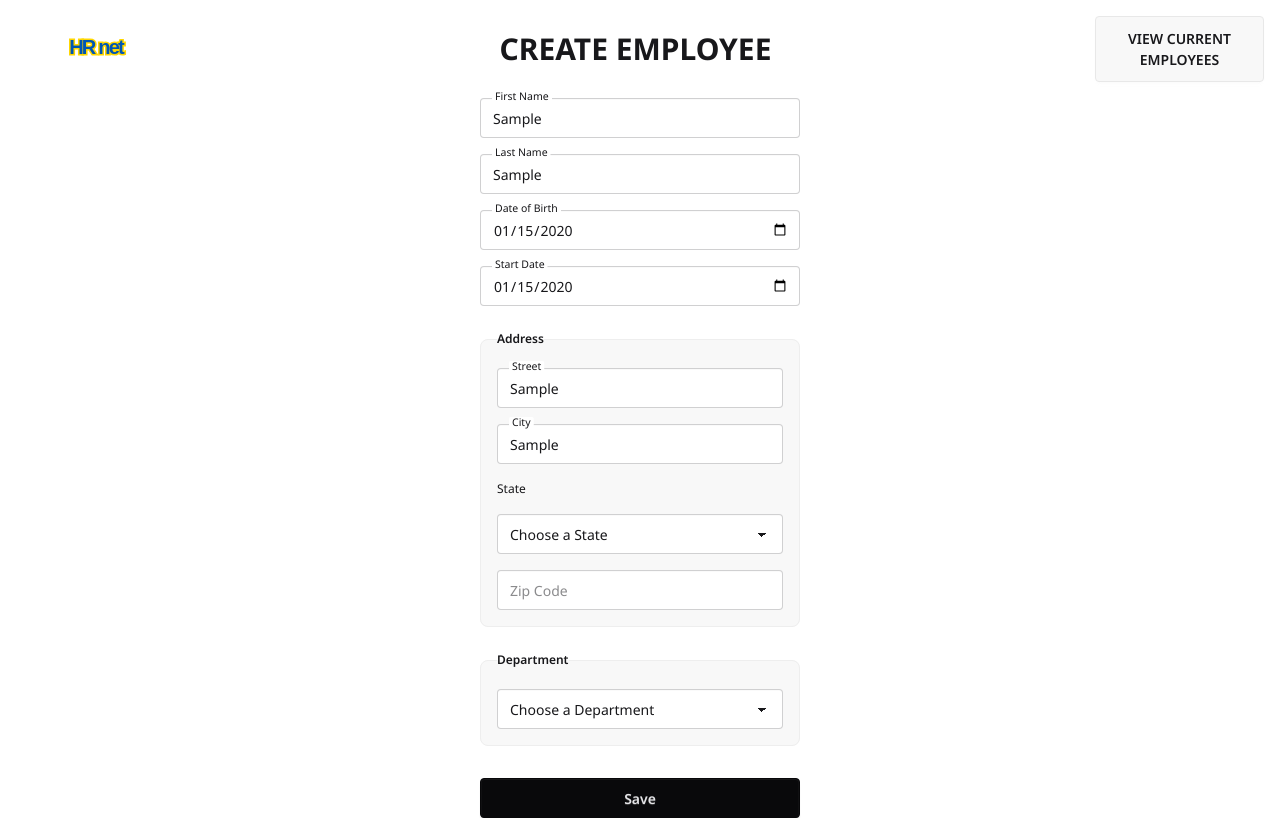
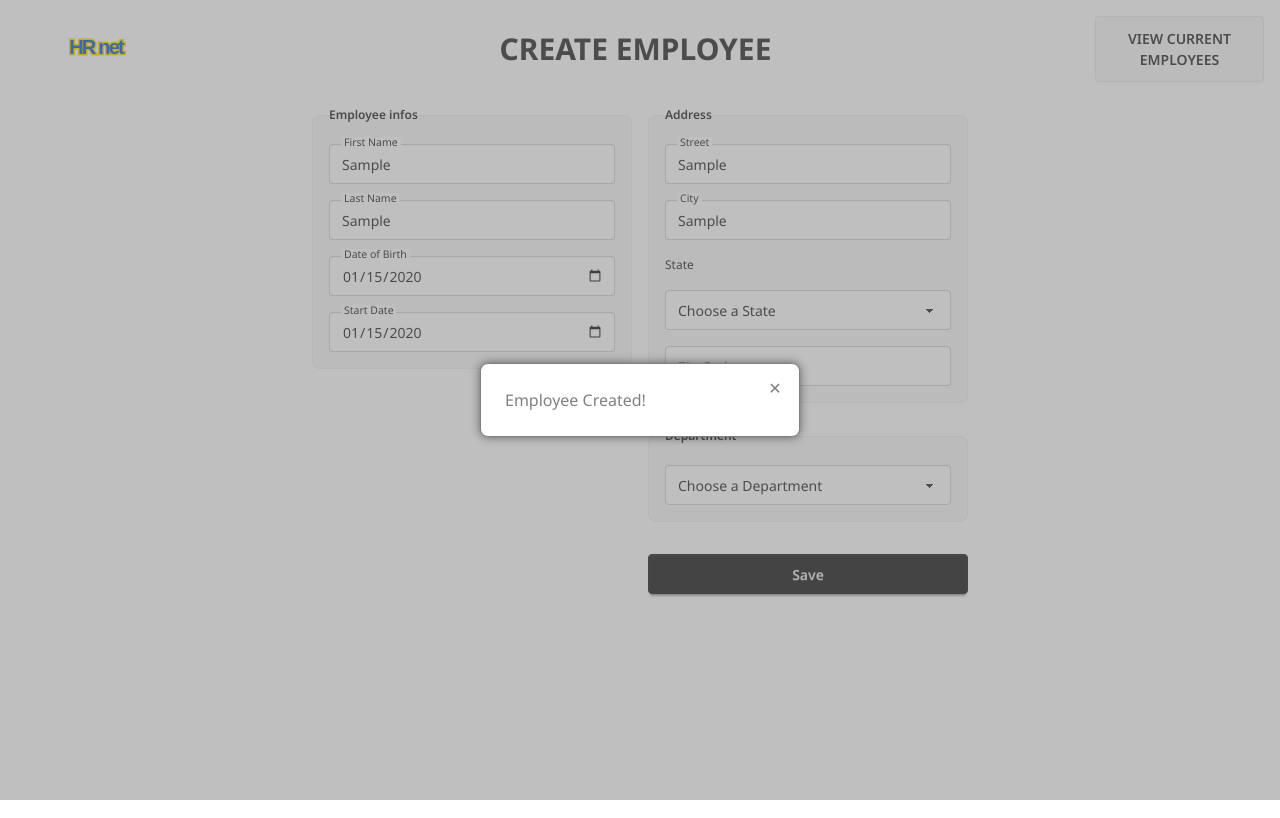
Before and after one commit to rnoyer/oc_projet_14_hrnet, a React (Vite) app: page / in a window 1280 px wide. Both pictures are taken after typing "Sample", "Sample", "2020-01-15", "2020-01-15", "Sample", "Sample" into the empty fields and a click on the input "Save". Built offline with nearby package versions, Linux system fonts and the light colour scheme.

Commit message:
add modal

```diff
--- a/src/components/EmployeeForm.jsx
+++ b/src/components/EmployeeForm.jsx
@@ -4,7 +4,7 @@ import { useState } from "react";
 import { useDispatch } from "react-redux";
 import { addEmployee } from "../features/employeesSlice";
 
-export default function EmployeeForm() {
+export default function EmployeeForm({ onSuccess }) {
   const [formContent, setFormContent] = useState({});
   const dispatch = useDispatch();
 
@@ -16,11 +16,19 @@ export default function EmployeeForm() {
   function submitForm(event) {
     event.preventDefault();
     dispatch(addEmployee(formContent));
+    if (onSuccess) onSuccess();
   }
 
   return (
-    <div className="flex flex-col items-center">
-      <form className="flex flex-col gap-4" onSubmit={submitForm} method="post">
+    <div className="flex justify-center">
+      <form
+        className="flex gap-4 flex-wrap justify-center"
+        onSubmit={submitForm}
+        method="post"
+      >
+        <div className="flex flex-col gap-4">
+          <fieldset className="fieldset bg-base-200 border-base-300 rounded-box w-xs border p-4 gap-4">
+            <legend className="fieldset-legend">Employee infos</legend>
             <label htmlFor="firstName" className="floating-label">
               <span>First Name</span>
               <input
@@ -31,7 +39,6 @@ export default function EmployeeForm() {
                 onChange={inputLogger}
               />
             </label>
-
             <label htmlFor="lastName" className="floating-label">
               <span>Last Name</span>
               <input
@@ -42,7 +49,6 @@ export default function EmployeeForm() {
                 onChange={inputLogger}
               />
             </label>
-
             <label htmlFor="dateofbirth" className="floating-label">
               <span>Date of Birth</span>
               <input
@@ -53,7 +59,6 @@ export default function EmployeeForm() {
                 onChange={inputLogger}
               />
             </label>
-
             <label htmlFor="startDate" className="floating-label">
               <span>Start Date</span>
               <input
@@ -64,7 +69,9 @@ export default function EmployeeForm() {
                 onChange={inputLogger}
               />
             </label>
-
+          </fieldset>
+        </div>
+        <div className="flex flex-col gap-4">
           <fieldset className="fieldset bg-base-200 border-base-300 rounded-box w-xs border p-4 gap-4">
             <legend className="fieldset-legend">Address</legend>
 
@@ -114,7 +121,6 @@ export default function EmployeeForm() {
               />
             </label>
           </fieldset>
-
           <fieldset className="fieldset bg-base-200 border-base-300 rounded-box w-xs border p-4 gap-4">
             <legend className="fieldset-legend">Department</legend>
             <label htmlFor="department" hidden>
@@ -131,6 +137,7 @@ export default function EmployeeForm() {
             </select>
           </fieldset>
           <input type="submit" value="Save" className="btn btn-neutral mt-4" />
+        </div>
       </form>
     </div>
   );
--- a/src/components/Header.jsx
+++ b/src/components/Header.jsx
@@ -13,9 +13,9 @@ export default function Header({ title, currentLink = true }) {
           View Current <br /> Employees
         </NavLink>
       ) : (
-        <div className="py-8 px-8 text-transparent">
-          View Current <br /> Employees
-        </div>
+        <NavLink to={"/"} className="py-8 px-8 btn">
+          Home
+        </NavLink>
       )}
     </header>
   );
--- /dev/null
+++ b/src/components/modalPlugin/Modal.jsx
@@ -0,0 +1,31 @@
+import { useEffect, useRef } from "react";
+import "./modal.css";
+
+export default function Modal({ open, onClose }) {
+  const dialogRef = useRef(null);
+
+  useEffect(() => {
+    const dialog = dialogRef.current;
+    if (!dialog) return;
+    if (open) {
+      dialog.showModal();
+    } else {
+      dialog.close();
+    }
+    // Close handler for clicking outside or pressing Esc
+    const handleClose = () => onClose && onClose();
+    dialog.addEventListener("close", handleClose);
+    return () => dialog.removeEventListener("close", handleClose);
+  }, [open, onClose]);
+
+  return (
+    <dialog ref={dialogRef} id="modal" className="modal-dialog">
+      <form method="dialog" className="modal-form">
+        <button className="modal-button" onClick={onClose} type="button">
+          ✕
+        </button>
+        <p className="modal-content">Employee Created!</p>
+      </form>
+    </dialog>
+  );
+}
--- /dev/null
+++ b/src/components/modalPlugin/modal.css
@@ -0,0 +1,36 @@
+#modal {
+    position: relative;
+    color: grey;
+    background-color: #ffffff;
+    border: 1px solid grey;
+    border-radius: .5rem;
+    margin: auto;
+    box-shadow: 0 0 10px 0 rgba(0, 0, 0, 0.5);
+    padding: 1.5rem;
+    width: 20rem;
+}
+
+.modal-button {
+    position: absolute;
+    right: 0;
+    top: 0;
+    width: 2rem;
+    height: 2rem;
+    border-radius: 100%;
+    margin: .5rem;
+    transition-property: background-color;
+    transition-duration: .2s;
+    transition-timing-function: cubic-bezier(0, 0, .2, 1);
+}
+
+.modal-button:hover {
+    background-color: color-mix(in srgb, gray, transparent 80%);
+}
+
+.modal-button:active {
+    background-color: color-mix(in srgb, gray, transparent 60%);
+}
+
+::backdrop {
+    background-color: color-mix(in srgb, gray, transparent 50%);
+}
--- a/src/components/viewPage/Table.jsx
+++ b/src/components/viewPage/Table.jsx
@@ -7,6 +7,7 @@ import {
   getFilteredRowModel,
   useReactTable,
 } from "@tanstack/react-table";
+import { NavLink } from "react-router";
 
 import { useState } from "react";
 
@@ -84,7 +85,7 @@ export default function Table({ hrdata }) {
 
   return (
     <div className="p-2">
-      <div className="flex justify-between">
+      <div className="flex justify-between m-4">
         <div className="flex justify-start items-center gap-2">
           <span>Show </span>
           <select
@@ -94,7 +95,7 @@ export default function Table({ hrdata }) {
             }}
             className="select w-20"
           >
-            {[5, 10, 25, 30, 40, 50].map((pageSize) => (
+            {[5, 10, 25, 30, 40].map((pageSize) => (
               <option key={pageSize} value={pageSize}>
                 {pageSize}
               </option>
@@ -198,8 +199,7 @@ export default function Table({ hrdata }) {
           ))}
         </tfoot>
       </table>
-      <div className="h-4" />
-      <div className="flex justify-center items-center gap-2">
+      <div className="flex justify-center items-center gap-2 m-4">
         <button
           onClick={() => table.firstPage()}
           disabled={!table.getCanPreviousPage()}
@@ -232,9 +232,6 @@ export default function Table({ hrdata }) {
           {">>"}
         </button>
       </div>
-      {/* <button onClick={() => rerender()} className="border p-2">
-        Rerender
-      </button> */}
     </div>
   );
 }
--- a/src/pages/Homepage.jsx
+++ b/src/pages/Homepage.jsx
@@ -1,11 +1,17 @@
 import Header from "../components/Header";
 import EmployeeForm from "../components/EmployeeForm";
+import Modal from "../components/modalPlugin/Modal";
+import { useState } from "react";
 
 export default function Homepage() {
+  const [isModalOpen, setIsModalOpen] = useState(false);
+  const handleOpenModal = () => setIsModalOpen(true);
+  const handleCloseModal = () => setIsModalOpen(false);
   return (
     <>
+      <Modal open={isModalOpen} onClose={handleCloseModal} />
       <Header title="Create Employee"></Header>
-      <EmployeeForm />
+      <EmployeeForm onSuccess={handleOpenModal} />
     </>
   );
 }
```
Lines whose indentation alone changed are shown as unchanged.
